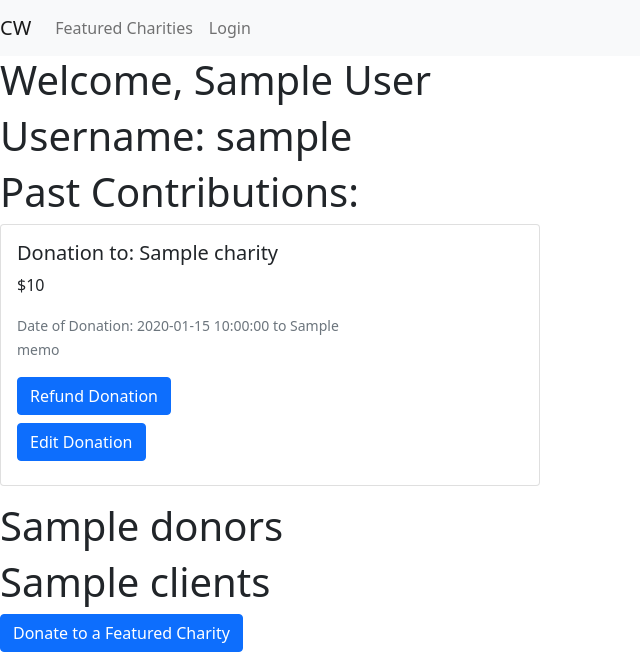
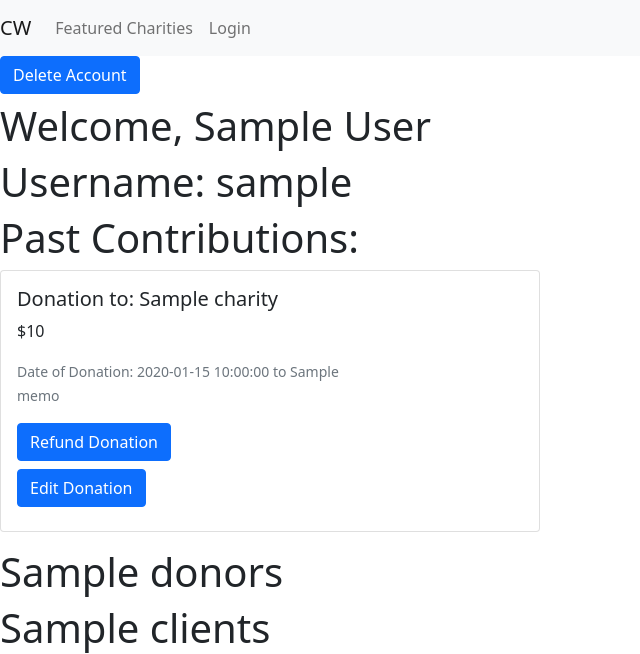
Before and after one commit to Lartg/contractor, a Flask app: a page that uses templates/account_profile.html in a window 1280 px wide. Shown: the top 654 px of the page, without its empty margins (0-640 px from the left). Run offline with Flask 2, Linux system fonts and the light colour scheme; a database or web service that is not in the repository returns one stand-in record (values such as "Sample title"); some libraries are stand-ins or nearby versions.

Commit message:
crud accounts

```diff
--- a/app.py
+++ b/app.py
@@ -62,13 +62,6 @@ def featured_charities():
 @app.route('/learn-more/')
 def learn_more():
     return render_template('learn_more.html')
-
-@app.route('/create-account/')
-def new_account():
-    #submit new account object
-    #log user in
-    #we are ingnoring this for now, creating 3 super accounts to demo project
-    return render_template('login.html')
 
 #------------------------------------------------------------------------
 
@@ -175,11 +168,23 @@ def update_donation(account_username, charity_name):
 
 #----------------------------------------------------------------------------------------------------------------------------
 
-@app.route('/', methods=['POST'])
+@app.route('/', methods=['GET','POST'])
 def create_account():
+    account = {
+        'username': request.form.get('Username'),
+        'password': request.form.get('Password'),
+        'first_name': request.form.get('First Name'),
+        'last_name': request.form.get('Last Name'),
+        'donations': []
+    }
+    accounts.insert_one(account)
+    return redirect(('/account_profile/' + account['username']))
 
-    pass
-
+@app.route('/account_profile/<string:account_username>/delete', methods=['POST'])
+def delete_account(account_username):
+    account = accounts.find_one({'username': account_username})
+    accounts.delete_one(account)
+    return redirect('/')
 
 if __name__ == '__main__':
     app.run(debug=True)
--- a/templates/account_profile.html
+++ b/templates/account_profile.html
@@ -1,5 +1,8 @@
 {% extends "base.html" %}
 {% block content %}
+<form method='POST' action='/account_profile/{{ account.username }}/delete'>
+  <button type="submit" class="btn btn-primary mb-2">Delete Account</button>
+</form>
 <h1>Welcome, {{ account.first_name}} {{ account.last_name}}</h1>
 <h1></h1>
 <h1>Username: {{ account.username}}</h1>
@@ -26,4 +29,5 @@
 <h1>{{ account.donors }}</h1>
 <h1>{{ account.clients }}</h1>
 <a href="/{{ account.username }}/donate-now/"><button class="btn btn-primary mb-2">Donate to a Featured Charity</button></a>
+
 {% endblock %}
```
Also changed, not shown: templates/home_index.html (+7 -7 lines).
